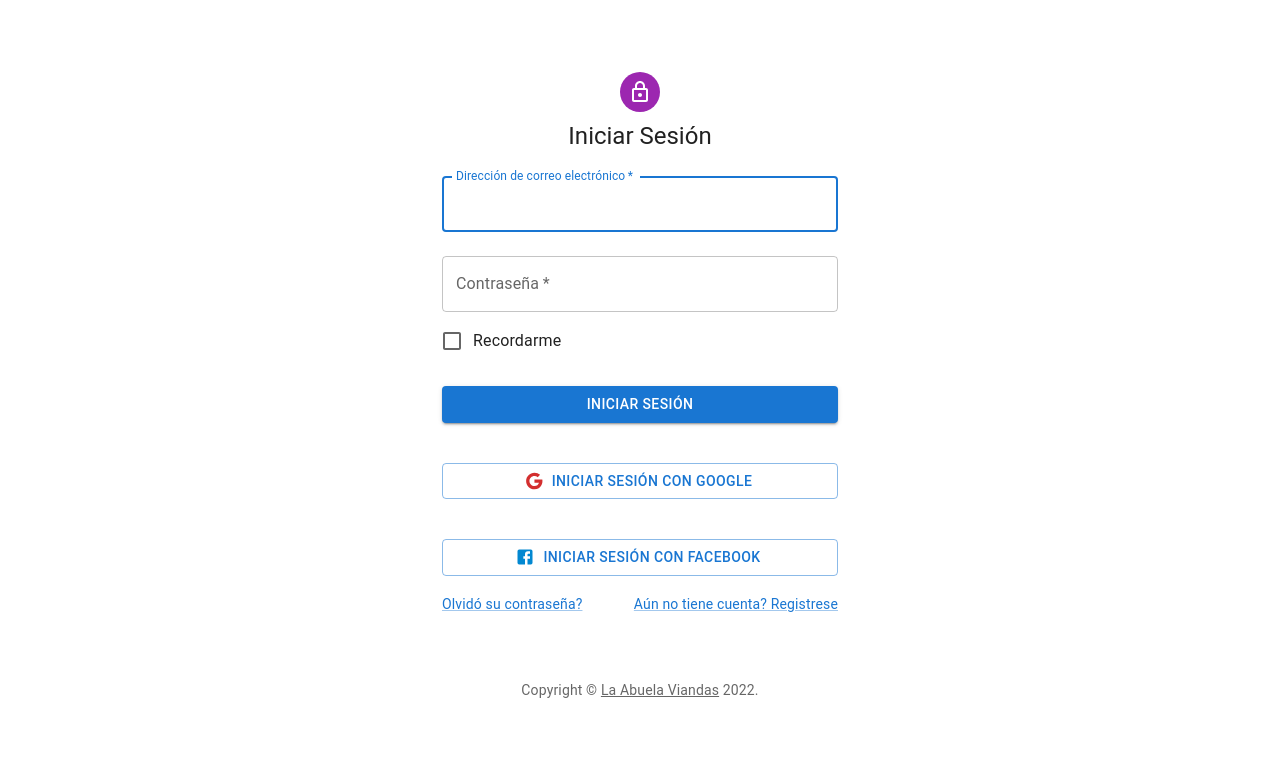
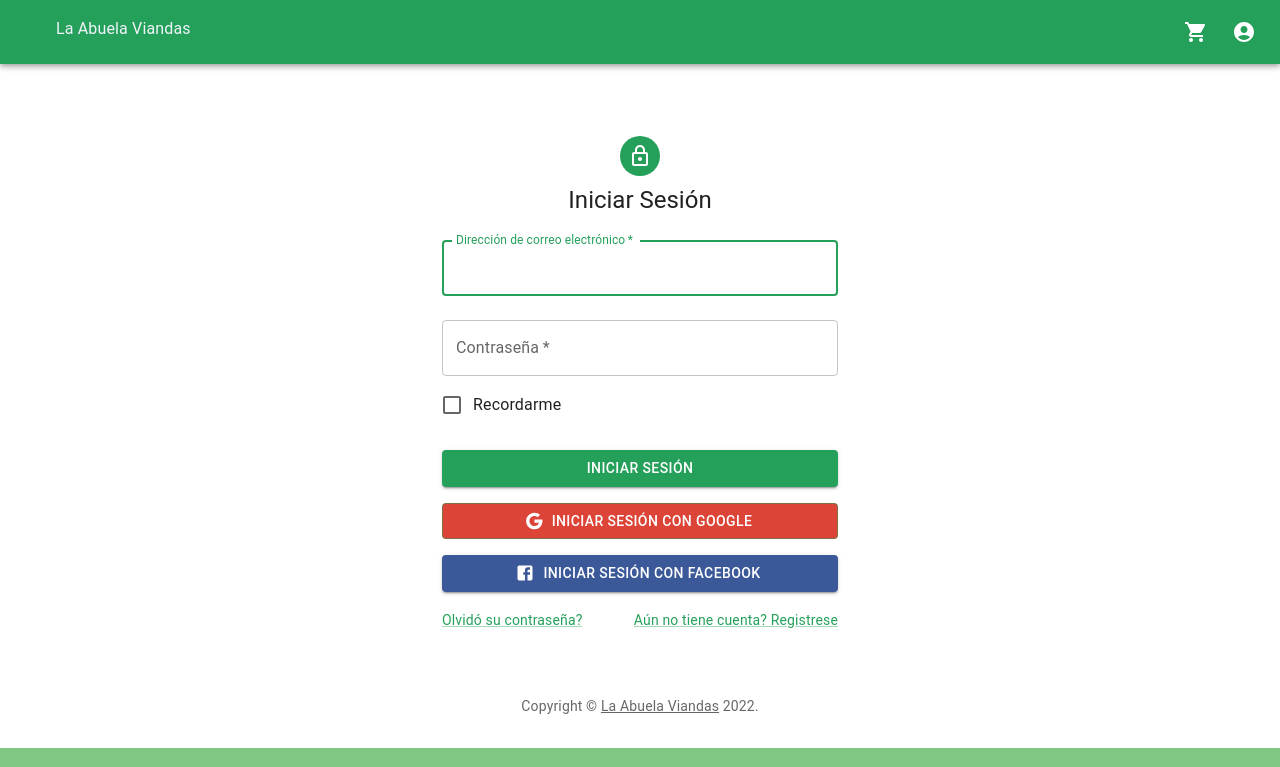
Before and after one commit to scorpion712/abuela-viandas, a Next.js app in the folder frontend/: page /login in a window 1280 px wide. Shown: the top 767 px of the page. Built offline with nearby package versions, Linux system fonts and the light colour scheme; a web font is replaced by a local one.

Commit message:
Refactoring component and creating login services template

```diff
--- /dev/null
+++ b/frontend/login/components/LoginComponent.tsx
@@ -0,0 +1,134 @@
+import React, { useState } from "react";
+import Avatar from "@mui/material/Avatar";
+import Button from "@mui/material/Button";
+import TextField from "@mui/material/TextField";
+import FormControlLabel from "@mui/material/FormControlLabel";
+import Checkbox from "@mui/material/Checkbox";
+import Grid from "@mui/material/Grid";
+import Box from "@mui/material/Box";
+import LockOutlinedIcon from "@mui/icons-material/LockOutlined";
+import GoogleIcon from "@mui/icons-material/Google";
+import FacebookIcon from "@mui/icons-material/Facebook";
+import { Link, Typography } from "@mui/material";
+import {
+  authFacebook,
+  authFirebase,
+  authGoogle,
+} from "../services/login.service";
+
+export const LoginComponent = () => {
+  const [authWay, setAuthWay] = useState("");
+
+  const handleSubmit = (event: React.FormEvent<HTMLFormElement>) => {
+    event.preventDefault();
+    const data = new FormData(event.currentTarget);
+    console.log(authWay)
+    switch (authWay) {
+      case "facebook":
+        authFacebook(dispatch, data);
+        break;
+      case "google":
+        authGoogle(dispatch, data);
+        break;
+      default:
+        authFirebase(dispatch, data);
+        break;
+    }
+  };
+
+  const handleLogin = (
+    event: React.MouseEvent<HTMLButtonElement, MouseEvent>
+  ) => {
+    setAuthWay(event.currentTarget.name);
+  };
+
+  return (
+    <Box
+      sx={{
+        marginTop: 8,
+        display: "flex",
+        flexDirection: "column",
+        alignItems: "center",
+      }}
+    >
+      <Avatar sx={{ m: 1, bgcolor: "primary.main" }}>
+        <LockOutlinedIcon />
+      </Avatar>
+      <Typography component="h1" variant="h5">
+        Iniciar Sesión
+      </Typography>
+      <Box component="form" onSubmit={handleSubmit} noValidate sx={{ mt: 1 }}>
+        <TextField
+          margin="normal"
+          required
+          fullWidth
+          id="email"
+          label="Dirección de correo electrónico"
+          name="email"
+          autoComplete="email"
+          autoFocus
+        />
+        <TextField
+          margin="normal"
+          required
+          fullWidth
+          name="password"
+          label="Contraseña"
+          type="password"
+          id="password"
+          autoComplete="current-password"
+        />
+        <FormControlLabel
+          control={<Checkbox value="remember" color="primary" />}
+          label="Recordarme"
+        />
+        <Button
+          type="submit"
+          name="firebase"
+          fullWidth
+          variant="contained"
+          sx={{ mt: 3 }}
+          onClick={(e) => handleLogin(e)}
+        >
+          Iniciar Sesión
+        </Button>
+        <Button
+          type="submit"
+          name="google"
+          fullWidth
+          variant="outlined"
+          sx={{ mt: 2, mb: 2 }}
+          style={{ backgroundColor: "#DB4437", color: "#FFF" }}
+          startIcon={<GoogleIcon style={{ color: "#FFF" }} />}
+          onClick={(e) => handleLogin(e)}
+        >
+          Iniciar Sesión con Google
+        </Button>
+        <Button
+          type="submit"
+          name="facebook"
+          fullWidth
+          variant="contained"
+          sx={{ mb: 2 }}
+          style={{ backgroundColor: "#3b5998" }}
+          startIcon={<FacebookIcon />}
+          onClick={(e) => handleLogin(e)}
+        >
+          Iniciar Sesión con Facebook
+        </Button>
+        <Grid container>
+          <Grid item xs>
+            <Link href="#" variant="body2">
+              Olvidó su contraseña?
+            </Link>
+          </Grid>
+          <Grid item>
+            <Link href="signup" variant="body2">
+              {"Aún no tiene cuenta? Registrese"}
+            </Link>
+          </Grid>
+        </Grid>
+      </Box>
+    </Box>
+  );
+};
--- /dev/null
+++ b/frontend/login/services/login.service.ts
@@ -0,0 +1,54 @@
+import { IAuthData } from "../../models/Auth";
+
+export const authFirebase =  async (dispatch: any, data: FormData) => {
+    // dispatch({
+    //     type: ,
+    // });
+    try {
+        console.log(`validate ${data} on firebase auth`);
+        // return dispatch({
+        //     type: ,
+        //     payload: data//data.map((sale: ISale) => {return adaptSale(sale)})
+        // })
+    } catch (error: any) {
+        // return dispatch({
+        //     type: ,
+        //     payload: error.message
+        // })
+    }
+}
+export const authGoogle =  async (dispatch: any, data: FormData) => {
+    // dispatch({
+    //     type: ,
+    // });
+    try {
+        console.log(`validate ${data} on google auth`);
+        // return dispatch({
+        //     type: ,
+        //     payload: data//data.map((sale: ISale) => {return adaptSale(sale)})
+        // })
+    } catch (error: any) {
+        // return dispatch({
+        //     type: ,
+        //     payload: error.message
+        // })
+    }
+}
+
+export const authFacebook =  async (dispatch: any, data: FormData) => {
+    // dispatch({
+    //     type: ,
+    // });
+    try {
+        console.log(`validate ${data} on facebook auth`);
+        // return dispatch({
+        //     type: ,
+        //     payload: data//data.map((sale: ISale) => {return adaptSale(sale)})
+        // })
+    } catch (error: any) {
+        // return dispatch({
+        //     type: ,
+        //     payload: error.message
+        // })
+    }
+}
--- a/frontend/pages/login.tsx
+++ b/frontend/pages/login.tsx
@@ -1,18 +1,10 @@
 import * as React from "react";
-import Avatar from "@mui/material/Avatar";
-import Button from "@mui/material/Button";
 import CssBaseline from "@mui/material/CssBaseline";
-import TextField from "@mui/material/TextField";
-import FormControlLabel from "@mui/material/FormControlLabel";
-import Checkbox from "@mui/material/Checkbox";
 import Link from "@mui/material/Link";
-import Grid from "@mui/material/Grid";
-import Box from "@mui/material/Box";
-import LockOutlinedIcon from "@mui/icons-material/LockOutlined";
 import Typography from "@mui/material/Typography";
 import Container from "@mui/material/Container";
-import GoogleIcon from '@mui/icons-material/Google';
-import FacebookIcon from '@mui/icons-material/Facebook';
+import Layout from "../components/Layout";
+import { LoginComponent } from "../login/components/LoginComponent";
 
 function Copyright(props: any) {
   return (
@@ -33,98 +25,13 @@ function Copyright(props: any) {
 }
 
 export default function Login() {
-  const handleSubmit = (event: React.FormEvent<HTMLFormElement>) => {
-    event.preventDefault();
-    const data = new FormData(event.currentTarget);
-    console.log({
-      email: data.get("email"),
-      password: data.get("password"),
-    });
-  };
-
   return (
-    <Container component="main" maxWidth="xs">
-      <CssBaseline />
-      <Box
-        sx={{
-          marginTop: 8,
-          display: "flex",
-          flexDirection: "column",
-          alignItems: "center",
-        }}
-      >
-        <Avatar sx={{ m: 1, bgcolor: "secondary.main" }}>
-          <LockOutlinedIcon />
-        </Avatar>
-        <Typography component="h1" variant="h5">
-          Iniciar Sesión
-        </Typography>
-        <Box component="form" onSubmit={handleSubmit} noValidate sx={{ mt: 1 }}>
-          <TextField
-            margin="normal"
-            required
-            fullWidth
-            id="email"
-            label="Dirección de correo electrónico"
-            name="email"
-            autoComplete="email"
-            autoFocus
-          />
-          <TextField
-            margin="normal"
-            required
-            fullWidth
-            name="password"
-            label="Contraseña"
-            type="password"
-            id="password"
-            autoComplete="current-password"
-          />
-          <FormControlLabel
-            control={<Checkbox value="remember" color="primary" />}
-            label="Recordarme"
-          />
-          <Button
-            type="submit"
-            fullWidth
-            variant="contained"
-            sx={{ mt: 3, mb: 2 }}
-          >
-            Iniciar Sesión
-          </Button>
-          <Button
-            type="submit"
-            fullWidth
-            variant="outlined"
-            sx={{ mt: 3, mb: 2,  }}
-            startIcon={<GoogleIcon color='error'/>}
-          >
-            Iniciar Sesión  con Google
-          </Button>
-          <Button
-            type="submit"
-            fullWidth
-            variant="outlined"
-            sx={{ mt: 3, mb: 2 }}
-            startIcon={<FacebookIcon color='info'/>}
-          >
-            Iniciar Sesión con Facebook
-          </Button>
-          <Grid container>
-            <Grid item xs>
-              <Link href="#" variant="body2">
-                Olvidó su contraseña?
-              </Link>
-            </Grid>
-            <Grid item>
-              <Link href="#" variant="body2">
-                {"Aún no tiene cuenta? Registrese"}
-              </Link>
-            </Grid>
-          </Grid>
-        </Box>
-      </Box>
-      <Copyright sx={{ mt: 8, mb: 4 }} />
-    </Container>
+    <Layout>
+      <Container component="main" maxWidth="xs">
+        <CssBaseline />
+        <LoginComponent />
+        <Copyright sx={{ mt: 8, mb: 4 }} />
+      </Container>
+    </Layout>
   );
 }
```
